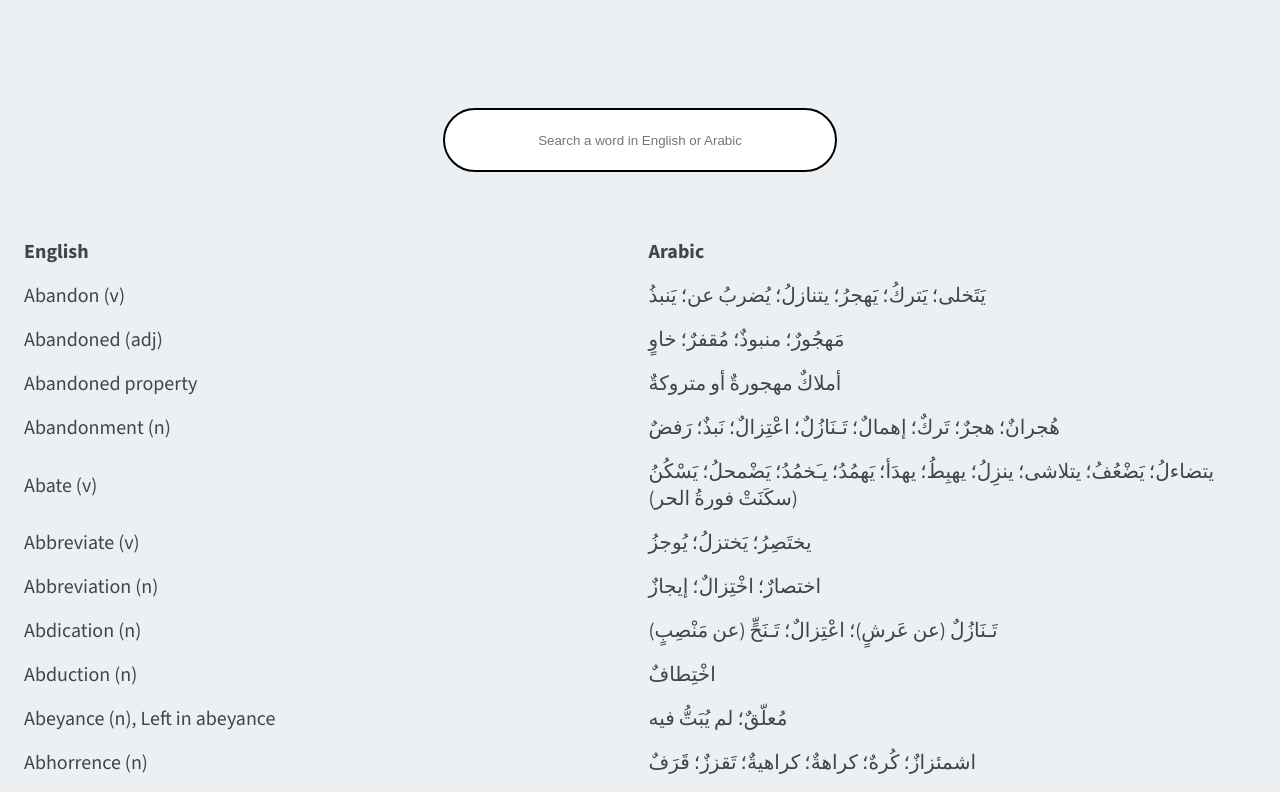
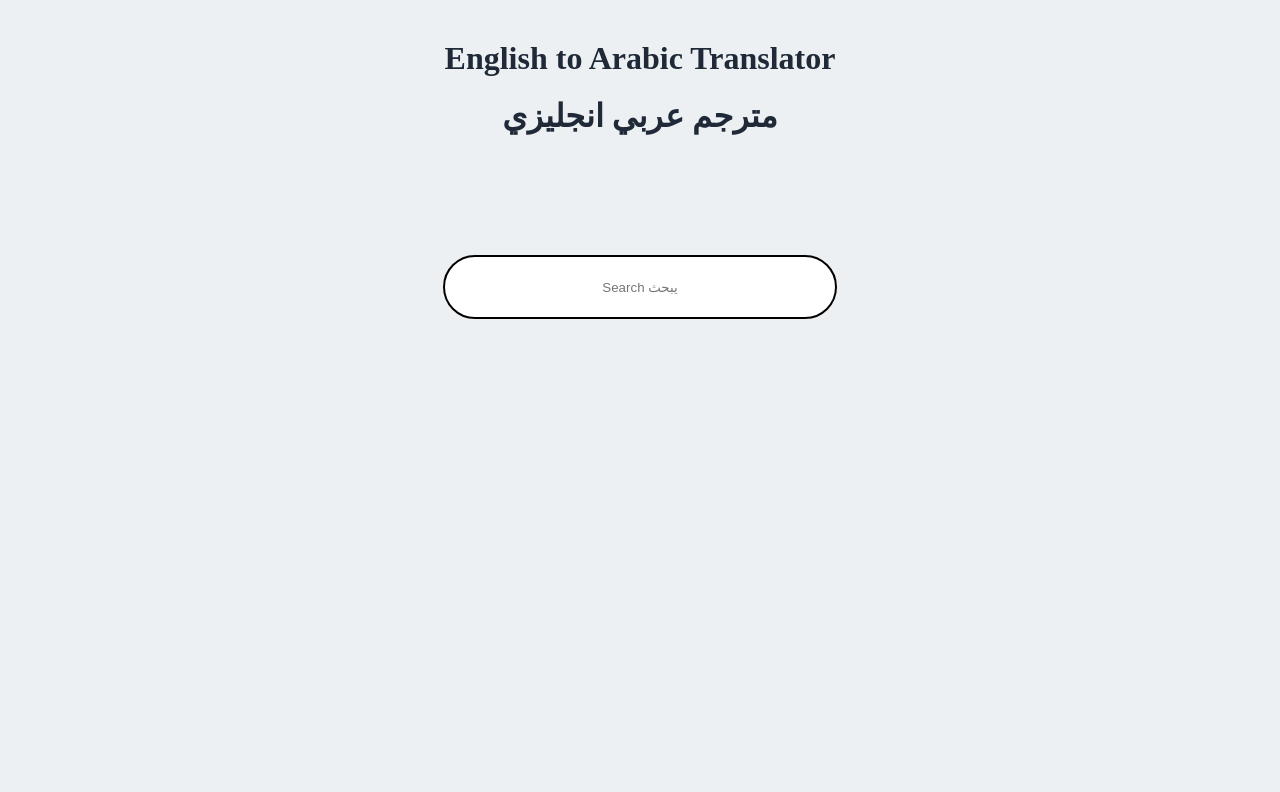
Before and after one commit to isaac-lal/english-arabic-dictionary, a React (Vite) app: page / in a window 1280 px wide. Shown: the top 792 px of the page. Built offline with nearby package versions, Linux system fonts and the light colour scheme; the HTML template or start-up script is replaced by a standard one.

Commit message:
initial production completed

```diff
--- a/package.json
+++ b/package.json
@@ -9,6 +9,10 @@
     "preview": "vite preview"
   },
   "dependencies": {
+    "@emotion/react": "^11.11.1",
+    "@emotion/styled": "^11.11.0",
+    "@mui/icons-material": "^5.14.3",
+    "@mui/material": "^5.14.5",
     "react": "^18.2.0",
     "react-dom": "^18.2.0",
     "react-icons": "^4.10.1"
--- a/src/App.jsx
+++ b/src/App.jsx
@@ -1,30 +1,17 @@
 import React from 'react';
-import { useState } from 'react';
 import './index.css';
-import Table from './Table';
 import WordsData from './data.json';
+import Search from './Search';
 
 function App() {
-  const [query, setQuery] = useState('');
-
-  const search = (words) => {
-    return words.filter(
-      (word) =>
-        word.english.toLowerCase().includes(query) ||
-        word.arabic.toLowerCase().includes(query)
-    );
-  };
-
   return (
-    <div className='container'>
-      <input
-        type='text'
-        placeholder='Search a word in English or Arabic'
-        onChange={(e) => {
-          setQuery(e.target.value.toLowerCase());
-        }}
+    <div>
+      <h1>English to Arabic Translator</h1>
+      <h1>مترجم عربي انجليزي</h1>
+      <Search
+        placeholder='Search يبحث'
+        data={WordsData}
       />
-      <Table words={search(WordsData)} />
     </div>
   );
 }
--- /dev/null
+++ b/src/Search.jsx
@@ -0,0 +1,58 @@
+import React, { useState } from 'react';
+import './index.css';
+
+function SearchBar({ placeholder, data }) {
+  const [filteredData, setFilteredData] = useState([]);
+  const [wordEntered, setWordEntered] = useState('');
+
+  const handleFilter = (e) => {
+    const searchWord = e.target.value;
+    setWordEntered(searchWord);
+
+    const newFilter = data.filter((words) => {
+      return (
+        words.english.toLowerCase().includes(searchWord) ||
+        words.arabic.toLowerCase().includes(searchWord)
+      );
+    });
+
+    if (searchWord === '') {
+      setFilteredData([]);
+    } else {
+      setFilteredData(newFilter);
+    }
+  };
+
+  return (
+    <div className='search__container'>
+      <div className='search__styles'>
+        <input
+          type='text'
+          placeholder={placeholder}
+          value={wordEntered}
+          onChange={handleFilter}
+        />
+      </div>
+      {filteredData.length != 0 && (
+        <div>
+          <table>
+            <tbody>
+              <tr>
+                <th>English</th>
+                <th>عربي</th>
+              </tr>
+              {filteredData.slice(0, 5).map((word) => (
+                <tr>
+                  <td>{word.english}</td>
+                  <td>{word.arabic}</td>
+                </tr>
+              ))}
+            </tbody>
+          </table>
+        </div>
+      )}
+    </div>
+  );
+}
+
+export default SearchBar;
--- a/src/Table.jsx
+++ /dev/null
@@ -1,22 +0,0 @@
-import React from 'react';
-
-const Table = ({ words }) => {
-  return (
-  <table>
-    <tbody>
-      <tr>
-        <th>English</th>
-        <th>Arabic</th>
-      </tr>
-      {words.map((word) => (
-        <tr>
-          <td>{word.english}</td>
-          <td>{word.arabic}</td>
-        </tr>
-      ))}
-    </tbody>
-  </table>
-  );
-};
-
-export default Table;
--- a/src/index.css
+++ b/src/index.css
@@ -1,11 +1,8 @@
 @import url('https://fonts.googleapis.com/css2?family=Source+Sans+3:ital,wght@0,200;0,300;0,400;0,500;0,600;0,700;0,800;0,900;1,200;1,300;1,400;1,500;1,600;1,700;1,800;1,900&display=swap');
 
-.container {
-  display: flex;
-  justify-content: center;
-  align-items: center;
-  flex-direction: column;
-  font-family: 'Source Sans 3', sans-serif;
+* {
+  margin: 0;
+  margin-top: 20px;
 }
 
 body {
@@ -13,8 +10,19 @@ body {
   color: #1f2937;
 }
 
+.search__styles {
+  display: flex;
+  justify-content: center;
+  align-items: center;
+}
+
+h1 {
+  display: flex;
+  justify-content: center;
+  align-items: center;
+}
+
 input {
-  display: relative;
   text-align: center;
   margin-top: 100px;
   border: 2px solid #000;
@@ -38,10 +46,12 @@ tr {
 th {
   width: 250px;
   text-align: left;
-  font-size: 20px;
+  font-size: 30px;
+  padding-bottom: 30px;
 }
 
 td {
   width: 250px;
+  padding-top: 20px;
   font-size: 20px;
 }
```
Also changed, not shown: 1 other file (tests, documents, lock files or other folders).
